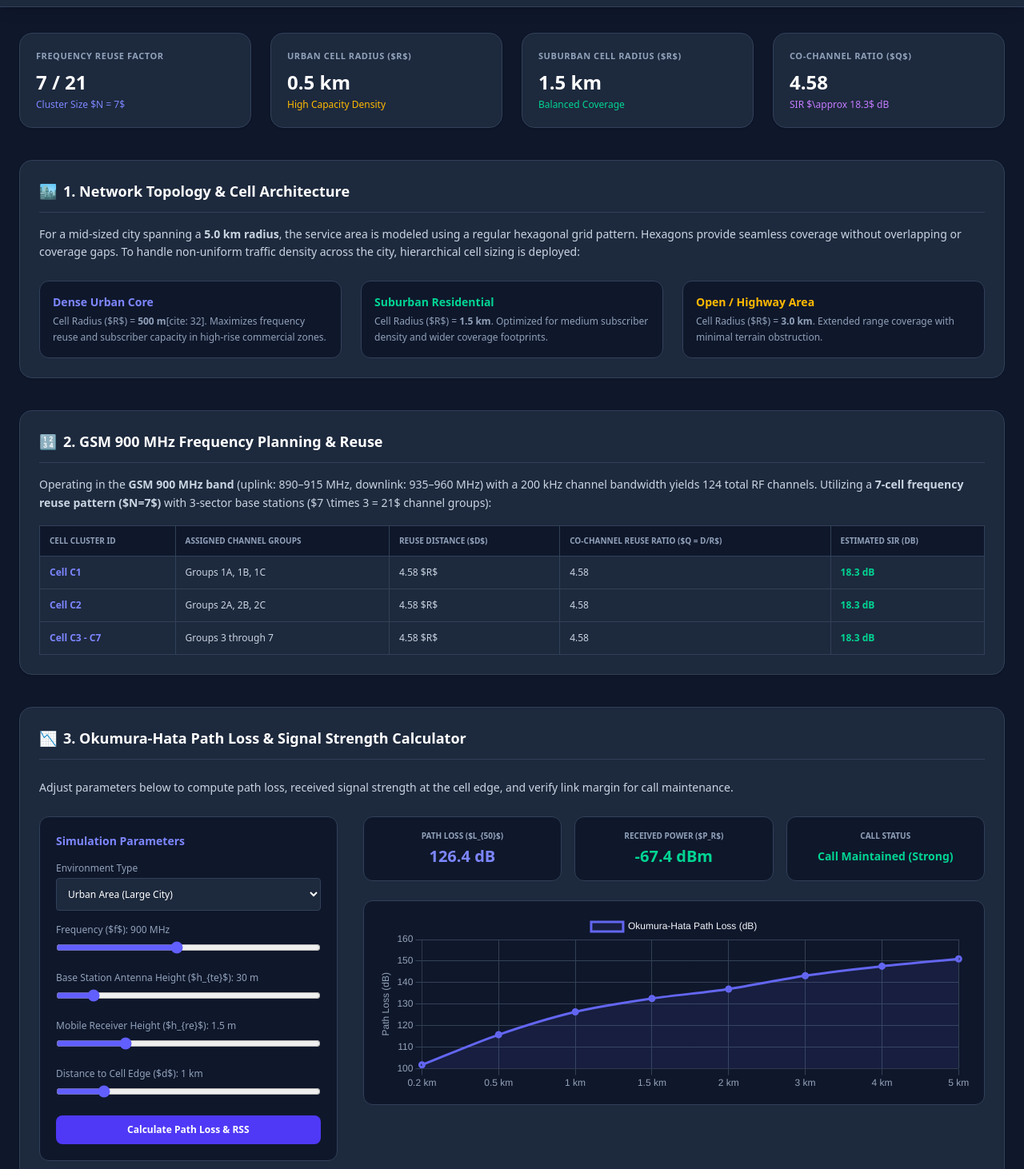
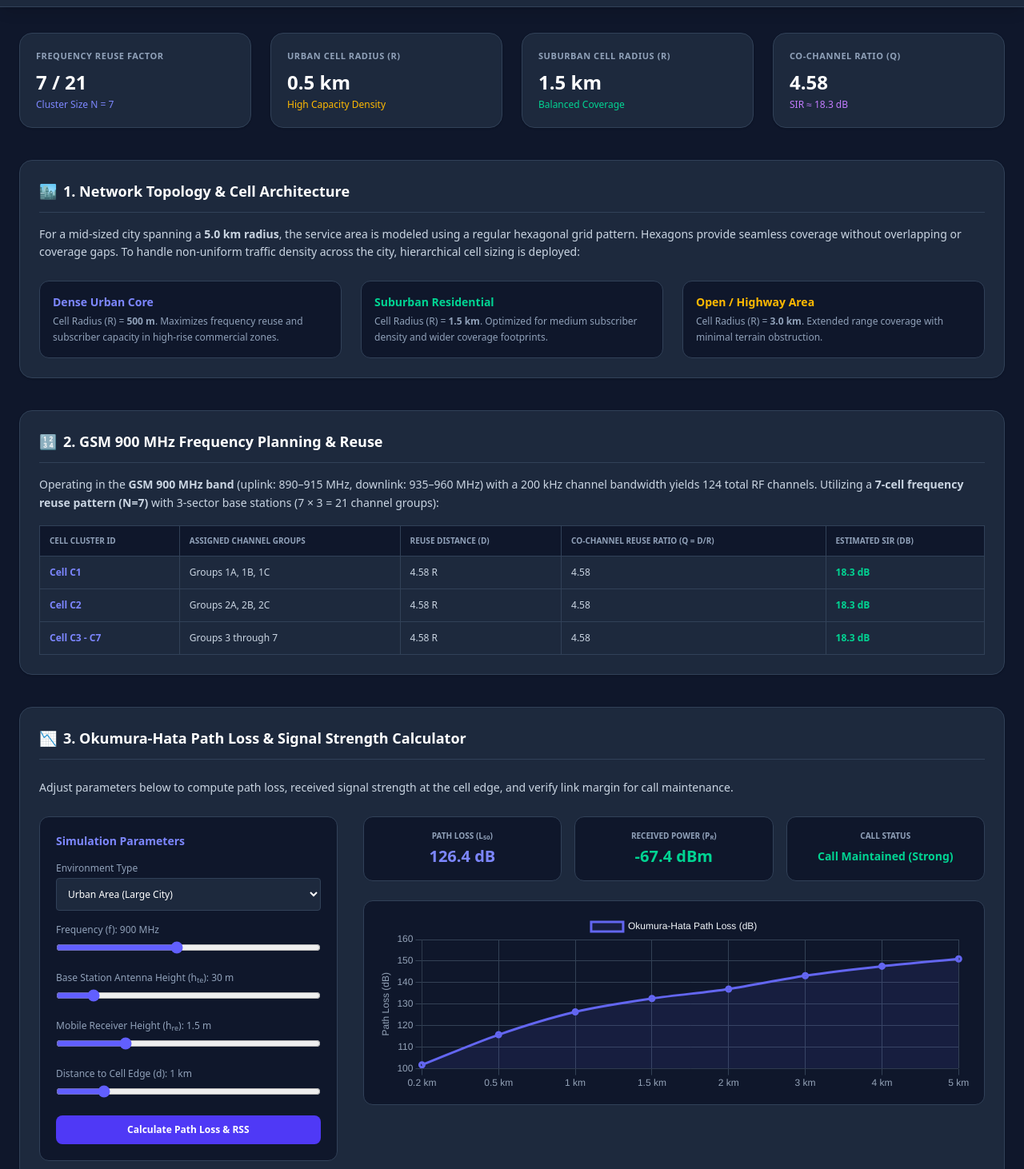
Before and after one commit to shreyashdhale06-sketch/cellular-rf-report, a plain HTML site: page index.html in a window 1280 px wide. Shown: the part 80-1542 px from the top of the page at 80% size. Drawn offline with nearby package versions, Linux system fonts and the light colour scheme.

Commit message:
Fix math symbol rendering and text formatting

```diff
--- a/index.html
+++ b/index.html
@@ -36,22 +36,22 @@
             <div class="bg-slate-800 p-5 rounded-2xl border border-slate-700 shadow-sm">
                 <p class="text-[11px] font-bold text-slate-400 uppercase tracking-wider">Frequency Reuse Factor</p>
                 <h3 class="text-2xl font-black text-white mt-2">7 / 21</h3>
-                <span class="text-xs text-indigo-400 font-medium mt-1 block">Cluster Size $N = 7$</span>
+                <span class="text-xs text-indigo-400 font-medium mt-1 block">Cluster Size N = 7</span>
             </div>
             <div class="bg-slate-800 p-5 rounded-2xl border border-slate-700 shadow-sm">
-                <p class="text-[11px] font-bold text-slate-400 uppercase tracking-wider">Urban Cell Radius ($R$)</p>
+                <p class="text-[11px] font-bold text-slate-400 uppercase tracking-wider">Urban Cell Radius (R)</p>
                 <h3 class="text-2xl font-black text-white mt-2">0.5 km</h3>
                 <span class="text-xs text-amber-400 font-medium mt-1 block">High Capacity Density</span>
             </div>
             <div class="bg-slate-800 p-5 rounded-2xl border border-slate-700 shadow-sm">
-                <p class="text-[11px] font-bold text-slate-400 uppercase tracking-wider">Suburban Cell Radius ($R$)</p>
+                <p class="text-[11px] font-bold text-slate-400 uppercase tracking-wider">Suburban Cell Radius (R)</p>
                 <h3 class="text-2xl font-black text-white mt-2">1.5 km</h3>
                 <span class="text-xs text-emerald-400 font-medium mt-1 block">Balanced Coverage</span>
             </div>
             <div class="bg-slate-800 p-5 rounded-2xl border border-slate-700 shadow-sm">
-                <p class="text-[11px] font-bold text-slate-400 uppercase tracking-wider">Co-Channel Ratio ($Q$)</p>
+                <p class="text-[11px] font-bold text-slate-400 uppercase tracking-wider">Co-Channel Ratio (Q)</p>
                 <h3 class="text-2xl font-black text-white mt-2">4.58</h3>
-                <span class="text-xs text-purple-400 font-medium mt-1 block">SIR $\approx 18.3$ dB</span>
+                <span class="text-xs text-purple-400 font-medium mt-1 block">SIR &approx; 18.3 dB</span>
             </div>
         </div>
 
@@ -66,15 +66,15 @@
             <div class="grid grid-cols-1 md:grid-cols-3 gap-6 pt-2">
                 <div class="bg-slate-900 p-4 rounded-xl border border-slate-700">
                     <h4 class="font-bold text-indigo-400 text-sm mb-1">Dense Urban Core</h4>
-                    <p class="text-xs text-slate-400 leading-relaxed">Cell Radius ($R$) = <strong>500 m</strong>[cite: 32]. Maximizes frequency reuse and subscriber capacity in high-rise commercial zones.</p>
+                    <p class="text-xs text-slate-400 leading-relaxed">Cell Radius (R) = <strong>500 m</strong>. Maximizes frequency reuse and subscriber capacity in high-rise commercial zones.</p>
                 </div>
                 <div class="bg-slate-900 p-4 rounded-xl border border-slate-700">
                     <h4 class="font-bold text-emerald-400 text-sm mb-1">Suburban Residential</h4>
-                    <p class="text-xs text-slate-400 leading-relaxed">Cell Radius ($R$) = <strong>1.5 km</strong>. Optimized for medium subscriber density and wider coverage footprints.</p>
+                    <p class="text-xs text-slate-400 leading-relaxed">Cell Radius (R) = <strong>1.5 km</strong>. Optimized for medium subscriber density and wider coverage footprints.</p>
                 </div>
                 <div class="bg-slate-900 p-4 rounded-xl border border-slate-700">
                     <h4 class="font-bold text-amber-400 text-sm mb-1">Open / Highway Area</h4>
-                    <p class="text-xs text-slate-400 leading-relaxed">Cell Radius ($R$) = <strong>3.0 km</strong>. Extended range coverage with minimal terrain obstruction.</p>
+                    <p class="text-xs text-slate-400 leading-relaxed">Cell Radius (R) = <strong>3.0 km</strong>. Extended range coverage with minimal terrain obstruction.</p>
                 </div>
             </div>
         </section>
@@ -85,7 +85,7 @@
                 <span>🔢</span> 2. GSM 900 MHz Frequency Planning & Reuse
             </h2>
             <p class="text-sm text-slate-300 leading-relaxed">
-                Operating in the <strong>GSM 900 MHz band</strong> (uplink: 890–915 MHz, downlink: 935–960 MHz) with a 200 kHz channel bandwidth yields 124 total RF channels. Utilizing a <strong>7-cell frequency reuse pattern ($N=7$)</strong> with 3-sector base stations ($7 \times 3 = 21$ channel groups):
+                Operating in the <strong>GSM 900 MHz band</strong> (uplink: 890–915 MHz, downlink: 935–960 MHz) with a 200 kHz channel bandwidth yields 124 total RF channels. Utilizing a <strong>7-cell frequency reuse pattern (N=7)</strong> with 3-sector base stations (7 &times; 3 = 21 channel groups):
             </p>
             <div class="overflow-x-auto">
                 <table class="w-full text-left text-xs text-slate-300 border-collapse">
@@ -93,8 +93,8 @@
                         <tr>
                             <th class="p-3 border border-slate-700">Cell Cluster ID</th>
                             <th class="p-3 border border-slate-700">Assigned Channel Groups</th>
-                            <th class="p-3 border border-slate-700">Reuse Distance ($D$)</th>
-                            <th class="p-3 border border-slate-700">Co-Channel Reuse Ratio ($Q = D/R$)</th>
+                            <th class="p-3 border border-slate-700">Reuse Distance (D)</th>
+                            <th class="p-3 border border-slate-700">Co-Channel Reuse Ratio (Q = D/R)</th>
                             <th class="p-3 border border-slate-700">Estimated SIR (dB)</th>
                         </tr>
                     </thead>
@@ -102,21 +102,21 @@
                         <tr class="hover:bg-slate-750">
                             <td class="p-3 border border-slate-700 font-bold text-indigo-400">Cell C1</td>
                             <td class="p-3 border border-slate-700">Groups 1A, 1B, 1C</td>
-                            <td class="p-3 border border-slate-700">4.58 $R$</td>
+                            <td class="p-3 border border-slate-700">4.58 R</td>
                             <td class="p-3 border border-slate-700">4.58</td>
                             <td class="p-3 border border-slate-700 text-emerald-400 font-bold">18.3 dB</td>
                         </tr>
                         <tr class="hover:bg-slate-750">
                             <td class="p-3 border border-slate-700 font-bold text-indigo-400">Cell C2</td>
                             <td class="p-3 border border-slate-700">Groups 2A, 2B, 2C</td>
-                            <td class="p-3 border border-slate-700">4.58 $R$</td>
+                            <td class="p-3 border border-slate-700">4.58 R</td>
                             <td class="p-3 border border-slate-700">4.58</td>
                             <td class="p-3 border border-slate-700 text-emerald-400 font-bold">18.3 dB</td>
                         </tr>
                         <tr class="hover:bg-slate-750">
                             <td class="p-3 border border-slate-700 font-bold text-indigo-400">Cell C3 - C7</td>
                             <td class="p-3 border border-slate-700">Groups 3 through 7</td>
-                            <td class="p-3 border border-slate-700">4.58 $R$</td>
+                            <td class="p-3 border border-slate-700">4.58 R</td>
                             <td class="p-3 border border-slate-700">4.58</td>
                             <td class="p-3 border border-slate-700 text-emerald-400 font-bold">18.3 dB</td>
                         </tr>
@@ -147,19 +147,19 @@
                         </select>
                     </div>
                     <div>
-                        <label class="block text-xs text-slate-400 mb-1">Frequency ($f$): <span id="freqVal">900</span> MHz</label>
+                        <label class="block text-xs text-slate-400 mb-1">Frequency (f): <span id="freqVal">900</span> MHz</label>
                         <input type="range" id="freqInput" min="850" max="960" value="900" class="w-full accent-indigo-500">
                     </div>
                     <div>
-                        <label class="block text-xs text-slate-400 mb-1">Base Station Antenna Height ($h_{te}$): <span id="hteVal">30</span> m</label>
+                        <label class="block text-xs text-slate-400 mb-1">Base Station Antenna Height (h<sub>te</sub>): <span id="hteVal">30</span> m</label>
                         <input type="range" id="hteInput" min="20" max="100" value="30" class="w-full accent-indigo-500">
                     </div>
                     <div>
-                        <label class="block text-xs text-slate-400 mb-1">Mobile Receiver Height ($h_{re}$): <span id="hreVal">1.5</span> m</label>
+                        <label class="block text-xs text-slate-400 mb-1">Mobile Receiver Height (h<sub>re</sub>): <span id="hreVal">1.5</span> m</label>
                         <input type="range" id="hreInput" min="1" max="3" value="1.5" step="0.5" class="w-full accent-indigo-500">
                     </div>
                     <div>
-                        <label class="block text-xs text-slate-400 mb-1">Distance to Cell Edge ($d$): <span id="distVal">1.0</span> km</label>
+                        <label class="block text-xs text-slate-400 mb-1">Distance to Cell Edge (d): <span id="distVal">1.0</span> km</label>
                         <input type="range" id="distInput" min="0.2" max="5.0" value="1.0" step="0.1" class="w-full accent-indigo-500">
                     </div>
                     <button onclick="calculateHata()" class="w-full bg-indigo-600 hover:bg-indigo-500 text-white font-bold py-2.5 rounded-lg text-xs transition cursor-pointer">
@@ -171,11 +171,11 @@
                 <div class="lg:col-span-2 space-y-6">
                     <div class="grid grid-cols-1 sm:grid-cols-3 gap-4">
                         <div class="bg-slate-900 p-4 rounded-xl border border-slate-700 text-center">
-                            <span class="text-[10px] uppercase font-bold text-slate-400 block">Path Loss ($L_{50}$)</span>
+                            <span class="text-[10px] uppercase font-bold text-slate-400 block">Path Loss (L<sub>50</sub>)</span>
                             <span id="resPathLoss" class="text-xl font-black text-indigo-400 mt-1 block">-- dB</span>
                         </div>
                         <div class="bg-slate-900 p-4 rounded-xl border border-slate-700 text-center">
-                            <span class="text-[10px] uppercase font-bold text-slate-400 block">Received Power ($P_r$)</span>
+                            <span class="text-[10px] uppercase font-bold text-slate-400 block">Received Power (P<sub>r</sub>)</span>
                             <span id="resRxPower" class="text-xl font-black text-emerald-400 mt-1 block">-- dBm</span>
                         </div>
                         <div class="bg-slate-900 p-4 rounded-xl border border-slate-700 text-center">
@@ -197,7 +197,7 @@
                 <span>📡</span> 4. Base Station Antenna Configuration
             </h2>
             <p class="text-sm text-slate-300 leading-relaxed">
-                To optimize spatial coverage and suppress inter-cell interference, a 3-sector antenna configuration is deployed per base station site[cite: 32].
+                To optimize spatial coverage and suppress inter-cell interference, a 3-sector antenna configuration is deployed per base station site.
             </p>
             <div class="grid grid-cols-1 md:grid-cols-3 gap-6">
                 <div class="bg-slate-900 p-4 rounded-xl border border-slate-700">
@@ -236,7 +236,7 @@
                 <div class="bg-slate-900 p-5 rounded-xl border border-slate-700 space-y-2">
                     <h4 class="font-bold text-amber-400 text-base">Interference Mitigation</h4>
                     <p class="text-xs text-slate-400 leading-relaxed">
-                        • <strong>Co-Channel Interference (CCI):</strong> Minimized by maintaining strict cluster reuse distance ($Q = 4.58$)[cite: 31].<br>
+                        • <strong>Co-Channel Interference (CCI):</strong> Minimized by maintaining strict cluster reuse distance (Q = 4.58).<br>
                         • <strong>Adjacent Channel Interference (ACI):</strong> Controlled using sharp crystal bandpass filters and guard bands.<br>
                         • <strong>Power Control:</strong> Uplink/downlink adaptive power control reduces near-far effect and overall network noise floor.
                     </p>
```
